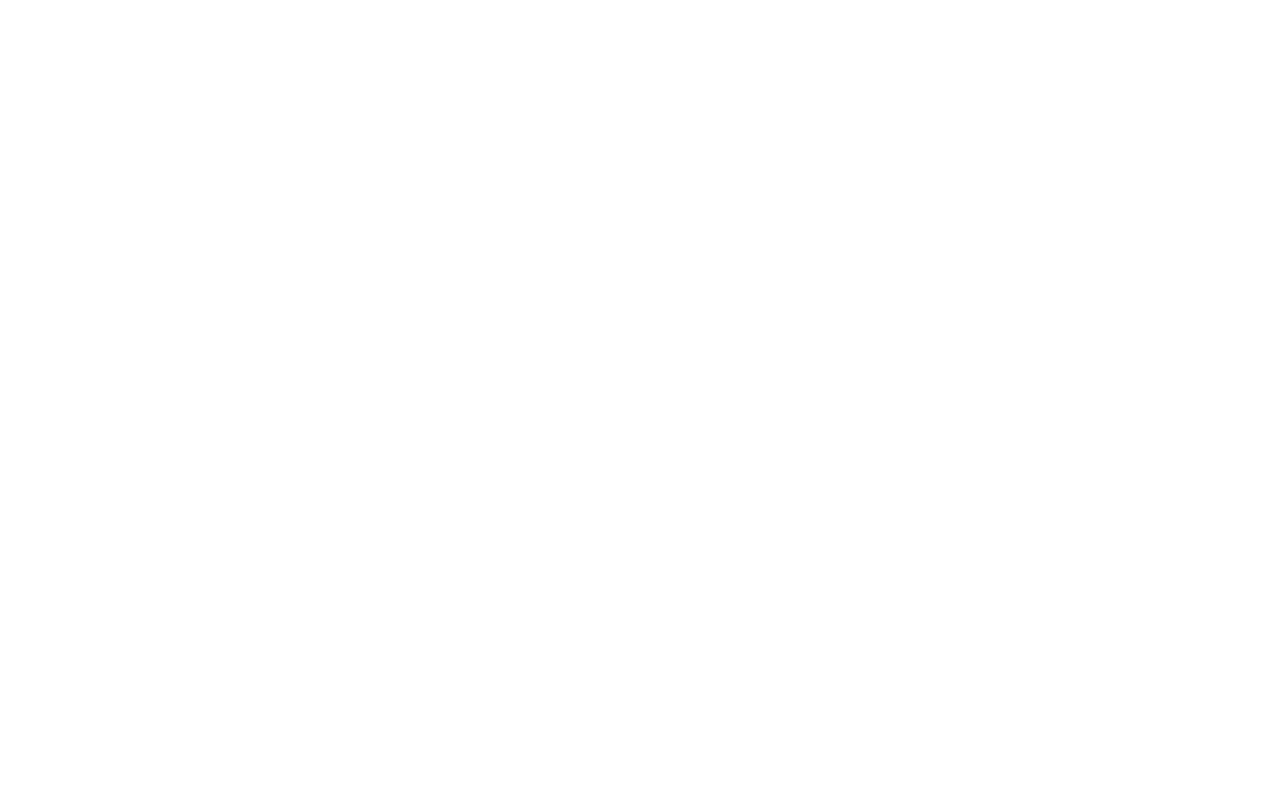
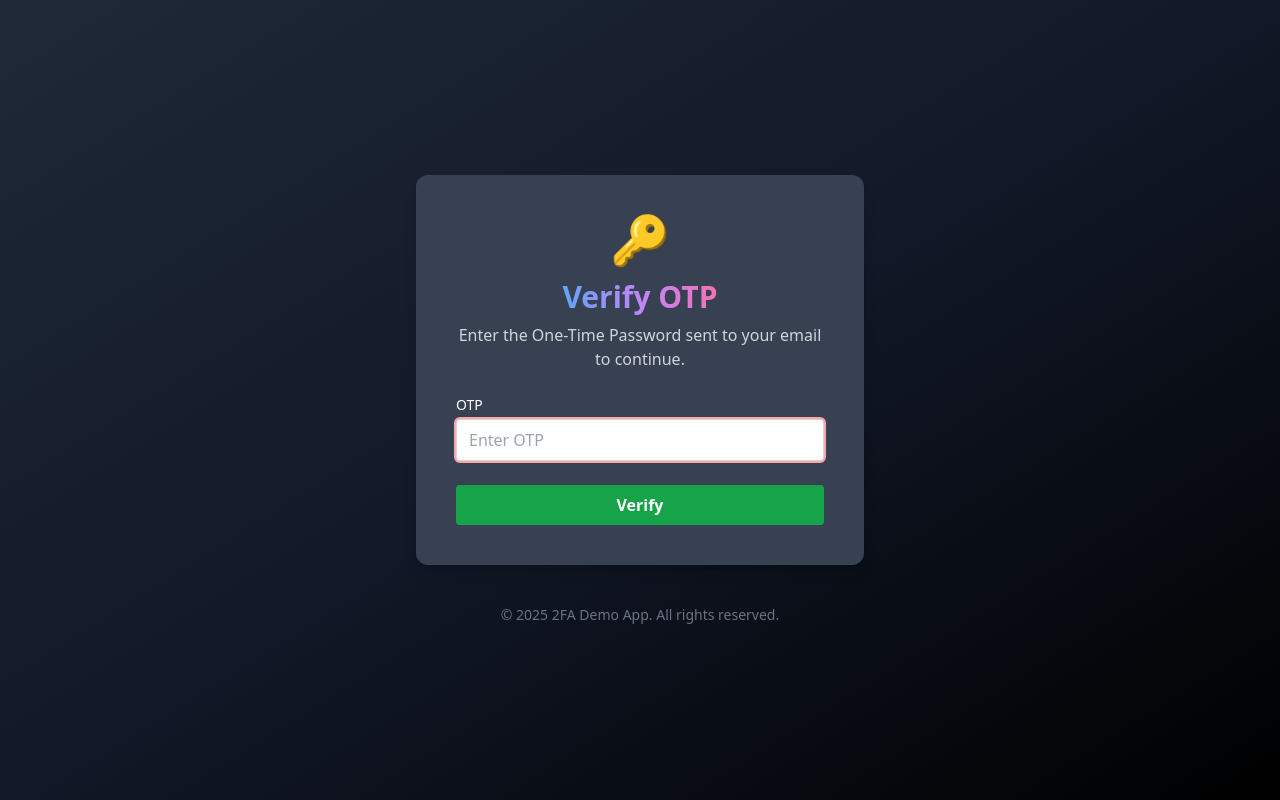
Before and after one commit to AliAhmed-004/Password-Manager, a React (Vite) app: page /verifyOTP in a window 1280 px wide. Before the commit this address had no page. Built offline with nearby package versions, Linux system fonts and the light colour scheme.

Commit message:
Add OTP verification page and update navigation flow for 2FA. Enhance HomePage card description and button functionality.

```diff
--- a/src/App.jsx
+++ b/src/App.jsx
@@ -4,6 +4,7 @@
 import LogInPage from './app/main/login_page/LogInPage';
 import HomePage from './app/main/homepage/HomePage';
 import SettingsPage from './app/main/settings_page/SettingsPage';
+import VerifyOTP from './app/main/verify_otp/VerifyOTP';
 
 
 export default function App() {
@@ -14,6 +15,7 @@
         <Route path="/login" element={<LogInPage />} />
         <Route path="/homepage" element={<HomePage />} />
         <Route path="/settings" element={<SettingsPage />} />
+        <Route path="/verifyOTP" element={<VerifyOTP />} />
       </Routes>
     </Router>
   );
--- a/src/app/main/homepage/HomePage.jsx
+++ b/src/app/main/homepage/HomePage.jsx
@@ -33,7 +33,7 @@
                 {!is2FAEnabled &&
                     <Card
                         title="2FA Disabled"
-                        description="It seems like two factor authentication for your account is disabled"
+                        description="It seems like two factor authentication for your account is disabled. Enable it in settings for more security"
                         icon="🔒"
                         buttonText="Enable 2FA"
                     />
@@ -46,6 +46,7 @@
                     icon="⚙"
                     buttonText="Go to settings"
                     onButtonClick={() => navigate('/settings')}
+                    addButton={true}
                 />
             </div>
             <footer className="mt-16 text-gray-500 text-sm">
--- a/src/app/main/homepage/components/card.jsx
+++ b/src/app/main/homepage/components/card.jsx
@@ -7,28 +7,21 @@
     buttonClassName = "bg-blue-600 hover:bg-blue-700 text-white font-semibold py-2 px-6 rounded transition",
     containerClassName = "bg-gray-700 rounded-xl shadow-lg p-8 flex flex-col items-center w-80",
     onButtonClick,
+    addButton = false
 }) {
     return (
         <div className={containerClassName}>
             <span className="text-4xl mb-4">{icon}</span>
             <h2 className="text-2xl font-bold mb-2">{title}</h2>
             <p className="text-gray-300 mb-4 text-center">{description}</p>
-            {onButtonClick ? (
+            {addButton &&
                 <button
                     className={buttonClassName}
                     onClick={onButtonClick}
                     type="button"
                 >
                     {buttonText}
-                </button>
-            ) : (
-                <a
-                    href={buttonHref}
-                    className={buttonClassName}
-                >
-                    {buttonText}
-                </a>
-            )}
+                </button>}
         </div>
     );
 }
--- a/src/app/main/login_page/LogInPage.jsx
+++ b/src/app/main/login_page/LogInPage.jsx
@@ -59,8 +59,14 @@
             // Save the user data in local storage
             localStorage.setItem('user', JSON.stringify(user))
 
-            // Navigate to HomePage
-            navigate('/homepage', { replace: true })
+
+            if (!user.is2FAEnabled) {
+                // Navigate to HomePage
+                navigate('/homepage', { replace: true });
+                return;
+            }
+
+            navigate('/verifyOTP');
         } catch (err) {
 
             setServerError(
--- /dev/null
+++ b/src/app/main/verify_otp/VerifyOTP.jsx
@@ -0,0 +1,112 @@
+import React, { useState } from "react";
+import Textfield from "../../shared_components/Textfield";
+import axios from "axios";
+import { useNavigate } from "react-router-dom";
+
+export default function VerifyOTP() {
+    const [otp, setOtp] = useState("");
+    const [error, setError] = useState("");
+    const [success, setSuccess] = useState("");
+    const [loading, setLoading] = useState(false);
+
+    const baseUrl = import.meta.env.VITE_BASE_URL;
+    const verifyOtpEndpoint = import.meta.env.VITE_API_VERIFY_OTP;
+    const navigate = useNavigate();
+
+    async function handleVerify(e) {
+        e.preventDefault();
+        setError("");
+        setSuccess("");
+        setLoading(true);
+
+        if (!otp || otp.length < 4) {
+            setError("Please enter a valid OTP.");
+            setLoading(false);
+            return;
+        }
+
+        try {
+            // Get user from localStorage
+            const userStr = localStorage.getItem("user");
+            const user = userStr ? JSON.parse(userStr) : null;
+            if (!user) {
+                setError("User not found. Please log in again.");
+                setLoading(false);
+                return;
+            }
+
+            const response = await axios.post(
+                `${baseUrl}${verifyOtpEndpoint}`,
+                {
+                    email: user.email,
+                    otp: otp,
+                },
+                {
+                    headers: {
+                        "Content-Type": "application/json",
+                    },
+                }
+            );
+
+            setSuccess("OTP verified successfully!");
+            // Optionally update user in localStorage to reflect verified status
+            user.is2FAEnabled = true;
+            localStorage.setItem("user", JSON.stringify(user));
+            setTimeout(() => {
+                navigate("/homepage", { replace: true });
+            }, 1000);
+        } catch (err) {
+            setError(
+                err.response?.data?.message ||
+                    "Invalid OTP. Please try again."
+            );
+        } finally {
+            setLoading(false);
+        }
+    }
+
+    return (
+        <div className="min-h-screen flex flex-col items-center justify-center bg-gradient-to-br from-gray-800 via-gray-900 to-black text-white">
+            <div className="bg-gray-700 rounded-xl shadow-lg p-10 flex flex-col items-center w-full max-w-md">
+                <span className="text-5xl mb-4">🔑</span>
+                <h2 className="text-3xl font-bold mb-2 bg-gradient-to-r from-blue-400 via-purple-400 to-pink-400 bg-clip-text text-transparent">
+                    Verify OTP
+                </h2>
+                <p className="text-gray-300 mb-6 text-center">
+                    Enter the One-Time Password sent to your email to continue.
+                </p>
+                <form className="flex flex-col gap-4 w-full" onSubmit={handleVerify}>
+                    {error && (
+                        <div className="text-red-500 text-sm mb-2 text-center">{error}</div>
+                    )}
+                    {success && (
+                        <div className="text-green-500 text-sm mb-2 text-center">{success}</div>
+                    )}
+                    <Textfield
+                        type="text"
+                        name="otp"
+                        label="OTP"
+                        value={otp}
+                        onChange={e => setOtp(e.target.value)}
+                        placeholder="Enter OTP"
+                        inputClassName="px-3 py-2 border border-gray-300 rounded focus:outline-none focus:ring-2 focus:ring-blue-300 text-black"
+                        autoFocus
+                        maxLength={8}
+                    />
+                    <button
+                        type="submit"
+                        className={`bg-green-600 hover:bg-green-700 text-white font-semibold py-2 px-6 rounded transition mt-2 ${
+                            loading ? "opacity-60 cursor-not-allowed" : ""
+                        }`}
+                        disabled={loading}
+                    >
+                        {loading ? "Verifying..." : "Verify"}
+                    </button>
+                </form>
+            </div>
+            <footer className="mt-10 text-gray-500 text-sm">
+                &copy; {new Date().getFullYear()} 2FA Demo App. All rights reserved.
+            </footer>
+        </div>
+    );
+}
```
